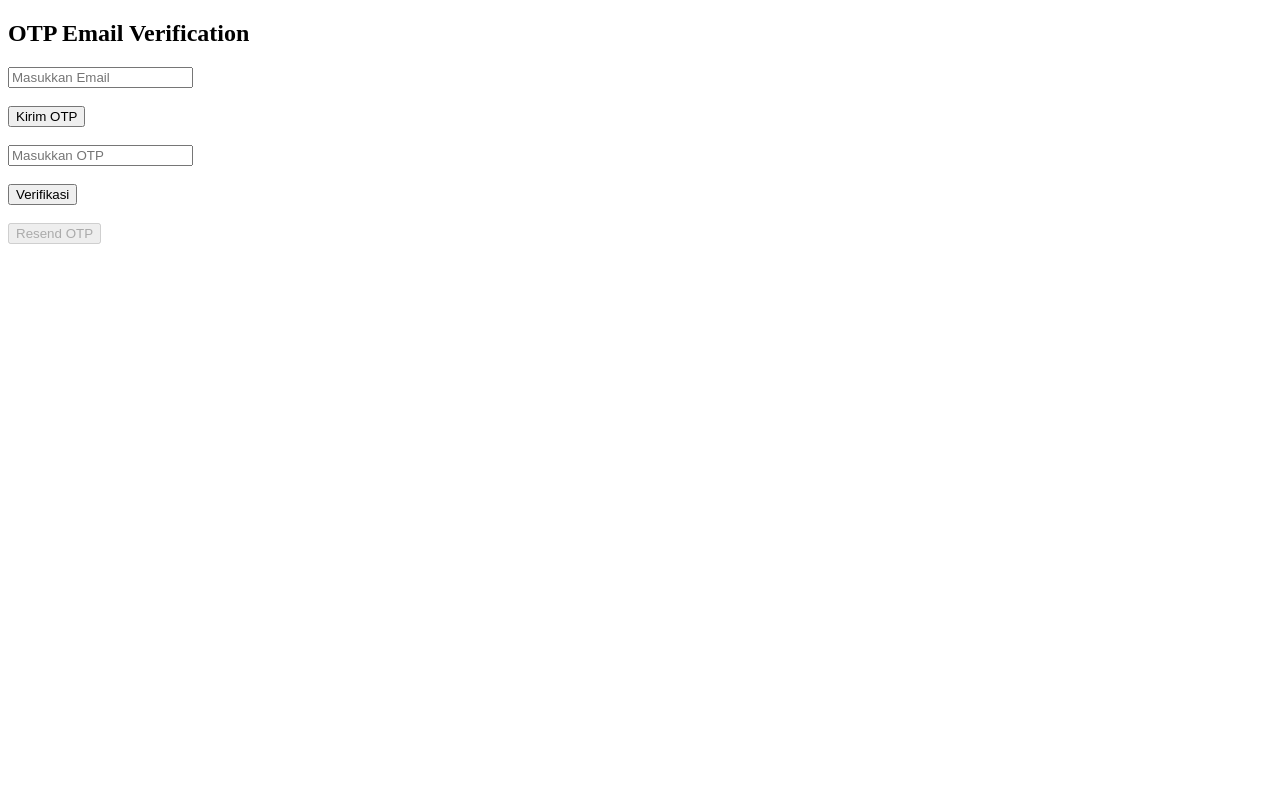
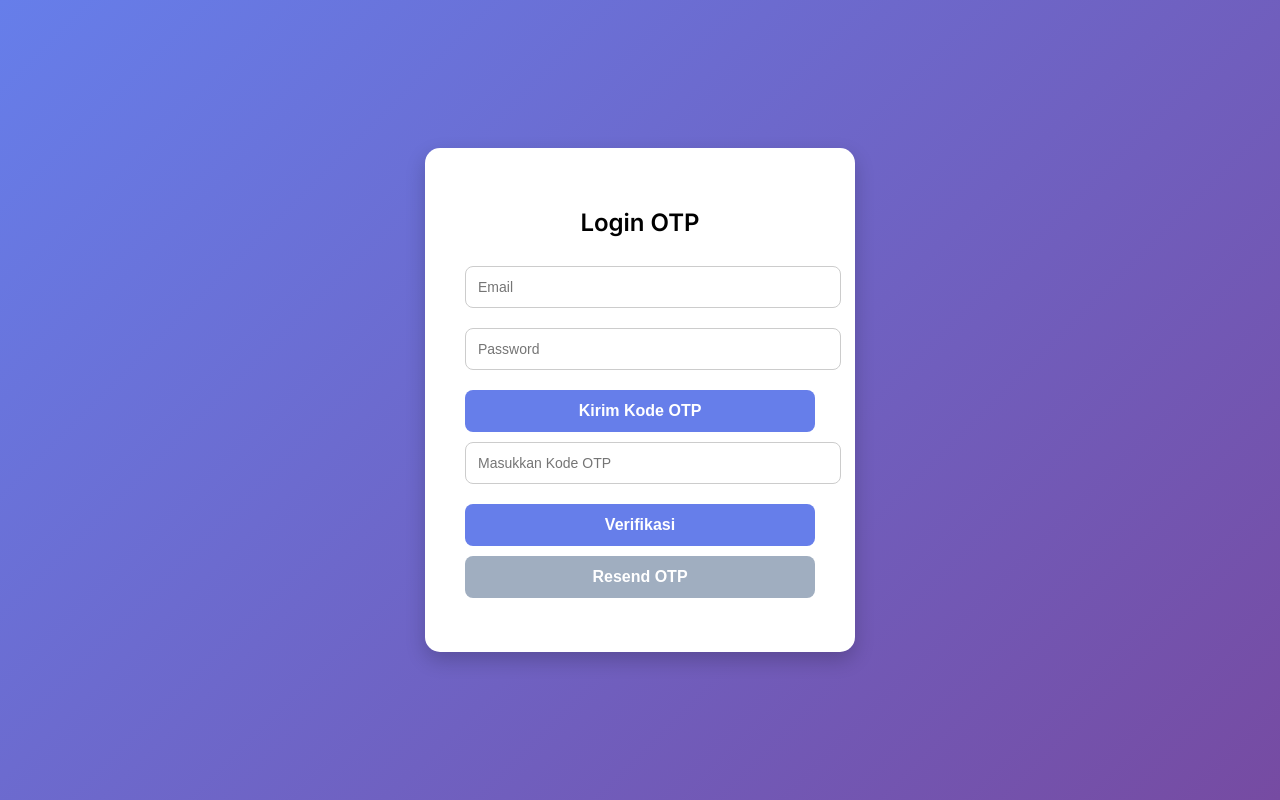
Before and after one commit to zacoding777/otp-verification, a plain HTML site: page index.html in a window 1280 px wide. Drawn offline with nearby package versions, Linux system fonts and the light colour scheme.

Commit message:
Update title and restructure OTP input form

```diff
--- a/index.html
+++ b/index.html
@@ -2,35 +2,81 @@
 <html lang="id">
 <head>
   <meta charset="UTF-8">
-  <title>OTP Email Verification</title>
-
-  <!-- EmailJS -->
+  <title>Login OTP</title>
+  <link rel="preconnect" href="https://fonts.googleapis.com">
+  <link rel="preconnect" href="https://fonts.gstatic.com" crossorigin>
+  <link href="https://fonts.googleapis.com/css2?family=Inter:wght@400;600&display=swap" rel="stylesheet">
   <script src="https://cdn.jsdelivr.net/npm/emailjs-com@3/dist/email.min.js"></script>
+  <style>
+    body {
+      margin: 0;
+      font-family: 'Inter', sans-serif;
+      height: 100vh;
+      display: flex;
+      justify-content: center;
+      align-items: center;
+      background: linear-gradient(135deg, #667eea, #764ba2);
+    }
+    .card {
+      background: white;
+      border-radius: 15px;
+      padding: 40px;
+      width: 350px;
+      box-shadow: 0 8px 20px rgba(0,0,0,0.2);
+      text-align: center;
+    }
+    input {
+      width: 100%;
+      padding: 12px;
+      margin: 10px 0;
+      border-radius: 8px;
+      border: 1px solid #ccc;
+      font-size: 14px;
+    }
+    button {
+      width: 100%;
+      padding: 12px;
+      border: none;
+      border-radius: 8px;
+      background: #667eea;
+      color: white;
+      font-weight: 600;
+      cursor: pointer;
+      margin-top: 10px;
+      font-size: 16px;
+      transition: 0.3s;
+    }
+    button:hover {
+      background: #5563c1;
+    }
+    #info, #timer {
+      font-size: 14px;
+      margin-top: 10px;
+      color: #555;
+    }
+    #resendBtn {
+      background: #a0aec0;
+    }
+    #resendBtn:hover {
+      background: #718096;
+    }
+  </style>
 </head>
 <body>
+  <div class="card">
+    <h2>Login OTP</h2>
+    <input type="email" id="email" placeholder="Email">
+    <input type="password" id="password" placeholder="Password">
+    <button onclick="sendOTP()">Kirim Kode OTP</button>
 
-  <h2>OTP Email Verification</h2>
+    <input type="text" id="otpInput" placeholder="Masukkan Kode OTP">
+    <button onclick="verifyOTP()">Verifikasi</button>
+    <button onclick="resendOTP()" id="resendBtn" disabled>Resend OTP</button>
 
-  <input id="email" placeholder="Masukkan Email">
-  <br><br>
+    <p id="info"></p>
+    <p id="timer"></p>
+  </div>
 
-  <button onclick="sendOTP()">Kirim OTP</button>
-
-  <br><br>
-
-  <input id="otpInput" placeholder="Masukkan OTP">
-  <br><br>
-
-  <button onclick="verifyOTP()">Verifikasi</button>
-
-  <br><br>
-
-  <button onclick="resendOTP()" id="resendBtn" disabled>Resend OTP</button>
-
-  <p id="info"></p>
-  <p id="timer"></p>
-
-  <!-- JS kamu -->
   <script src="script.js"></script>
 </body>
 </html>
```
